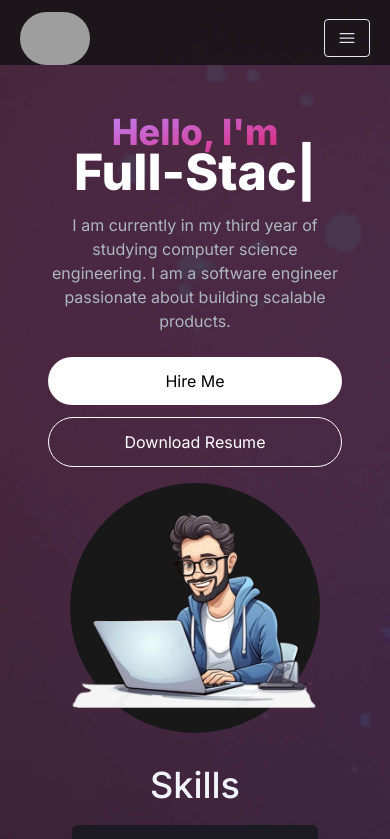
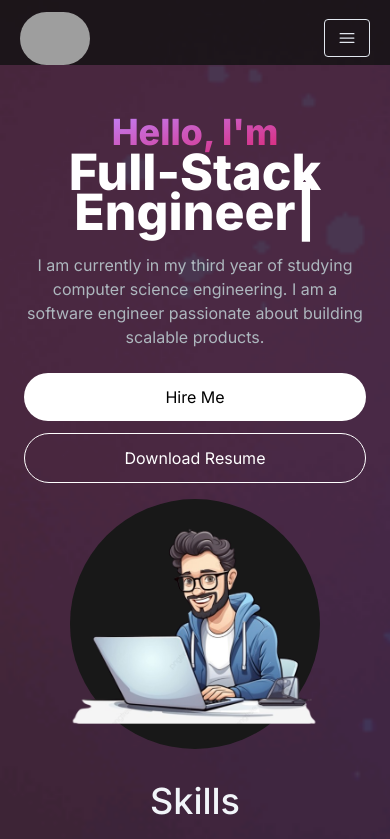
Before and after one commit to PrathamPatel010/Developer-Portfolio-2.0, a Next.js app: page / in a window 390 px wide. Shown: the top 839 px of the page. Built offline with nearby package versions, Linux system fonts and the light colour scheme; grey boxes are pictures that could not be loaded.

Commit message:
added newer resume, removed loader

```diff
--- a/src/app/components/HeroSection.jsx
+++ b/src/app/components/HeroSection.jsx
@@ -38,9 +38,11 @@ const HeroSection = () => {
                         <button onClick={()=>window.location.href='#connect'} className={'px-6 py-3 w-full sm:w-fit rounded-full mr-4 text-black bg-white hover:bg-slate-400'}>
                             Hire Me
                         </button>
-                        <button className={'px-6 py-3 w-full sm:w-fit rounded-full text-white border border-white bg-transparent hover:bg-slate-500 mt-3'}>
-                            <a href={'/PrathamPatel_Resume.pdf'} download={'PrathamPatel_Resume'} rel={"noopener noreferrer"} target={'_blank'}>Download Resume</a>
-                        </button>
+                            <a href={'/PrathamPatel_Resume.pdf'} download={'PrathamPatel_Resume'} rel={"noopener noreferrer"} target={'_blank'}>
+                                <button className={'px-6 py-3 w-full sm:w-fit rounded-full text-white border border-white bg-transparent hover:bg-slate-500 mt-3'}>
+                                Download Resume
+                                </button>
+                            </a>
                     </div>
                 </div>
                 <div className={'col-span-5 place-self-center mt-4 lg:mt-0'}>
--- a/src/app/page.jsx
+++ b/src/app/page.jsx
@@ -6,31 +6,12 @@ import ProjectCardSection from "@/app/components/ProjectSection";
 import EmailSection from "@/app/components/EmailSection";
 import {projects} from './data/index';
 import Footer from "@/app/components/Footer";
-import Loader from './components/Loader';
-import { useEffect, useState } from 'react';
 export default function Home() {
-    const [loading, setLoading] = useState(true);
-
-    useEffect(() => {
-        const timeout = setTimeout(() => {
-            setLoading(false);
-        }, 1000);
-
-        return () => clearTimeout(timeout); // Cleanup function
-    }, []);
-
-    if (loading){
-        return (
-            <section className="loader-body">
-                <Loader/>
-            </section>
-        )
-    }
 
     return (
       <main style={{backgroundImage:`url(images/banner-bg.png)`,backgroundRepeat:"no-repeat",backgroundSize:'cover'}} className="flex min-h-screen bg-[#121212]">
         <Navbar/>
-        <div className={'container mt-24 mx-auto px-12 py-4'}>
+        <div className={'container mt-24 mx-auto px-6 md:px-12 py-4'}>
             <HeroSection/>
             <SkillsSection/>
             <ProjectCardSection title={'Projects'} data={projects}/>
```
Also changed, not shown: 1 other file (tests, documents, lock files or other folders).
